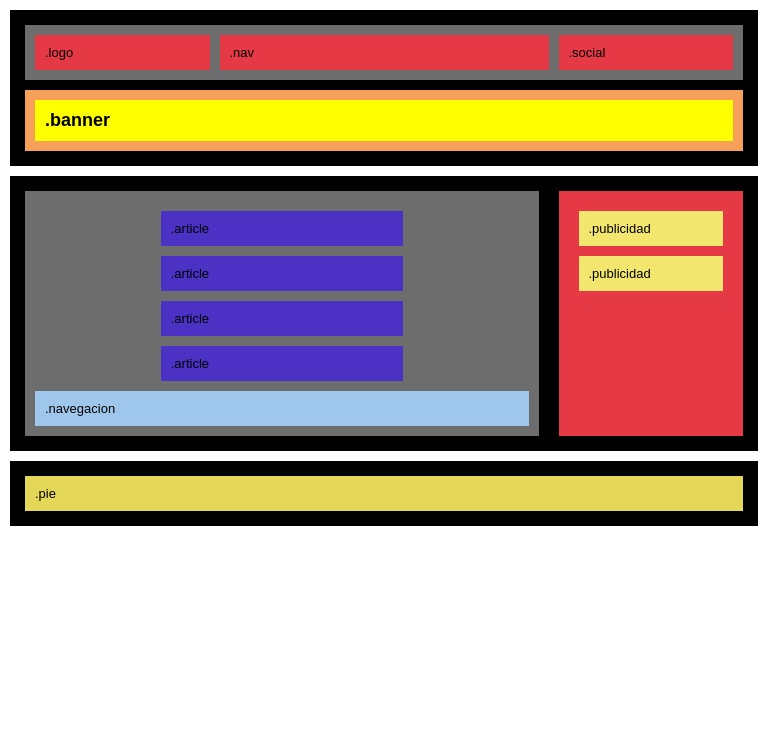
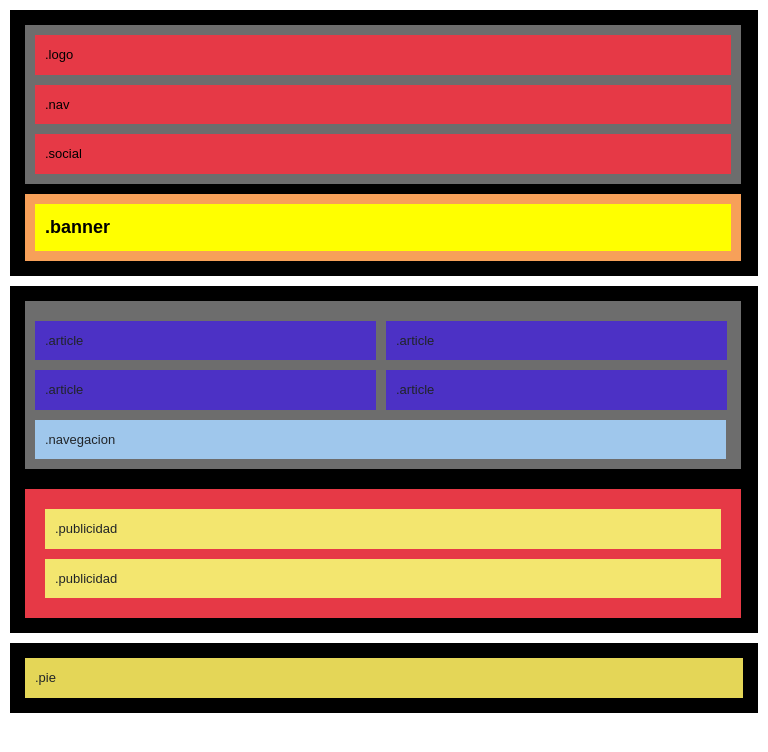
Before and after one commit to AuroraHumo/1.1-HTML-i-CSS-amb-Flex, a plain HTML site: page index.html in a window 768 px wide. Drawn offline with nearby package versions, Linux system fonts and the light colour scheme.

Commit message:
nivell 1. exercici2
nivell 1. exercici2

```diff
--- a/index.html
+++ b/index.html
@@ -6,8 +6,8 @@
     <meta name="author" content="Carles Casallachs">
     <meta name="keywords" content="HTML, CSS, flexbox">
     <meta name="description" content="Sprint1, exercici 1.1">
-    <!-- <link href="https://cdn.jsdelivr.net/npm/bootstrap@5.3.3/dist/css/bootstrap.min.css" rel="stylesheet">
-    <script src="https://cdn.jsdelivr.net/npm/bootstrap@5.3.3/dist/js/bootstrap.bundle.min.js"></script> -->
+    <link href="https://cdn.jsdelivr.net/npm/bootstrap@5.3.3/dist/css/bootstrap.min.css" rel="stylesheet">
+    <script src="https://cdn.jsdelivr.net/npm/bootstrap@5.3.3/dist/js/bootstrap.bundle.min.js"></script>
     <link href="style.css" rel="stylesheet" type="text/css" / >
     <title> HTML i CSS amb Flex.Exercici 1</title>
 </head>
--- a/style.css
+++ b/style.css
@@ -3,6 +3,17 @@ body {
   font-family: Arial, sans-serif;
   background-color: rgb(255, 255, 255);
   max-width: 1200px;
+}
+
+@media only screen and (min-width: 600px) and (max-width: 768px) {
+  .inline-container {
+    display: flex;
+    flex-direction: column;
+    width: 97%;
+  }
+  .logo, .nav { width: 100% !important;}
+  .flexbox-container2{ flex-direction:column; }
+  .container2-primero, .container2-segundo{ width: 97% !important;}
 }
 
   .flexbox-container1{
@@ -13,8 +24,6 @@ body {
 
   .inline-container {
     display: flex;
-  justify-content: space-around;
-  align-items: center;
     gap: 10px;
     padding: 10px;
     margin: 10px;
@@ -22,9 +31,7 @@ body {
 
   .logo{
     width: 25%;
-  display: flex;
     justify-content: left;
-  align-items: center;
     color: rgb(0, 0, 0);
     font-size: small;
     padding: 10px;
@@ -34,7 +41,6 @@ body {
   .nav{
     width: 50%;
     justify-content: left;
-  align-items: center;
     color: rgb(0, 0, 0);
     font-size: small;
     padding: 10px;
@@ -69,7 +75,6 @@ body {
   }
 
   .container2-segundo {
-
     gap: 10px;
     padding: 10px;
     margin: 10px;
@@ -78,17 +83,16 @@ body {
   }
 
   .container-article {
-
     display: flex;
     flex-wrap: wrap;
     gap: 10px;
     margin-top: 10px;
-  justify-content: space-around;
+   /*  justify-content:space-between */
 
   }
 
   .article{
-  width: 45%;
+    width: 49%;
     font-size: small;
     padding: 10px;
     background-color: #4c31c5;
@@ -101,6 +105,7 @@ body {
     font-size: small;
     padding: 10px;
     margin-top: 10px;
+    margin-right: 5px;
     background-color: #9fc7ec;
   }
 
@@ -121,6 +126,8 @@ body {
     background-color: #e4d657;
     height: min-content;
   }
+
+
 
 
 .red {
```
Lines whose indentation alone changed are shown as unchanged.
